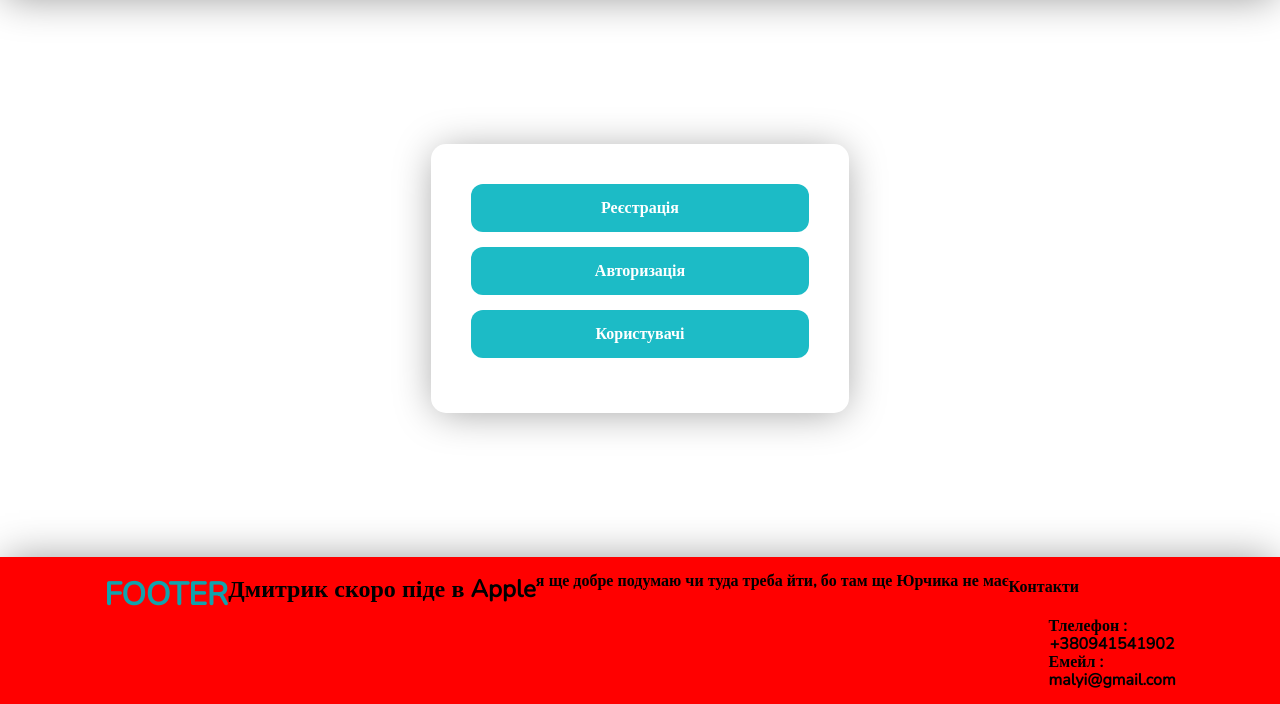
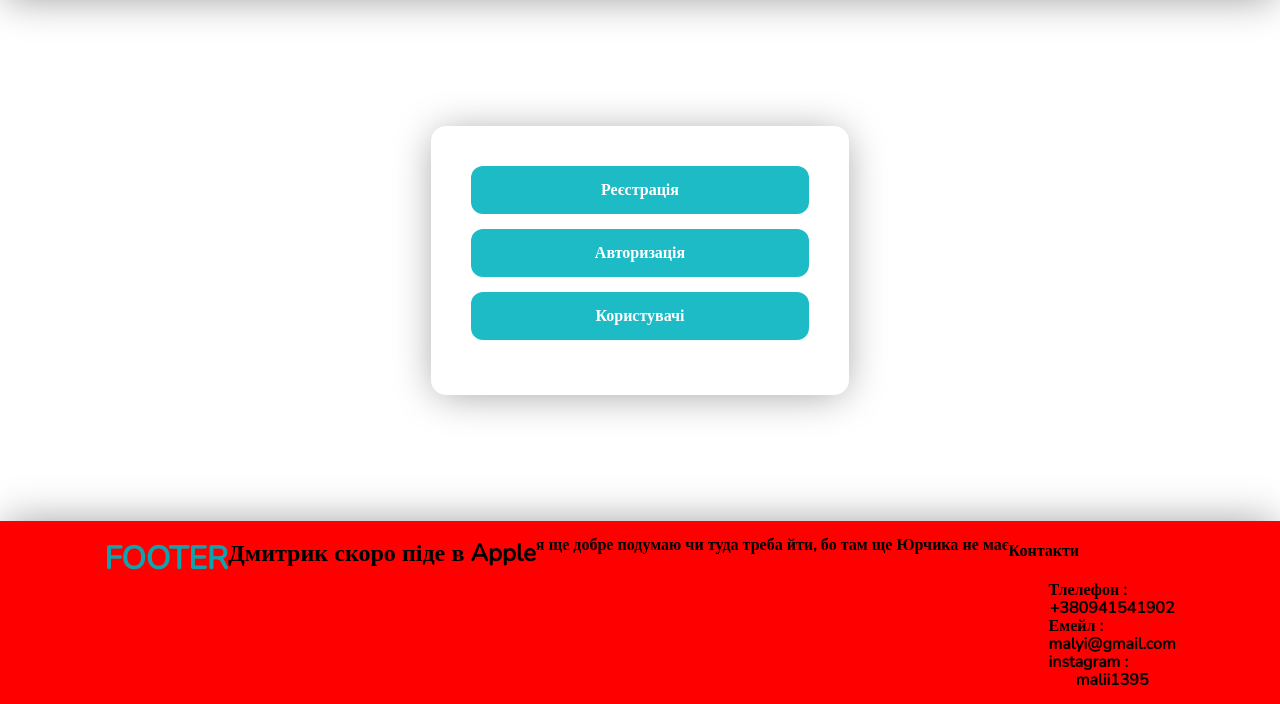
Before and after one commit to Morykvas/git, a PHP site: page /project-shop/index.php in a window 1280 px wide. Shown: the part 96-800 px from the top of the page. Run offline with PHP 8.4, Linux system fonts and the light colour scheme; settings files or empty folders that the repository lacks are supplied; some libraries are stand-ins or nearby versions.

Commit message:
додаю у футер інстаграм та телеграм

```diff
--- a/footer.php
+++ b/footer.php
@@ -11,6 +11,7 @@
                             <ul>
                                 <li><span>Тлелефон : </span><a>+380941541902</a></li>
                                 <li><span>Емейл : </span><a>malyi@gmail.com</a></li>
+                                <li><span>instagram : </span><a>malii1395</a></li>
                             </ul>
                         </div>
                     </div>
```
